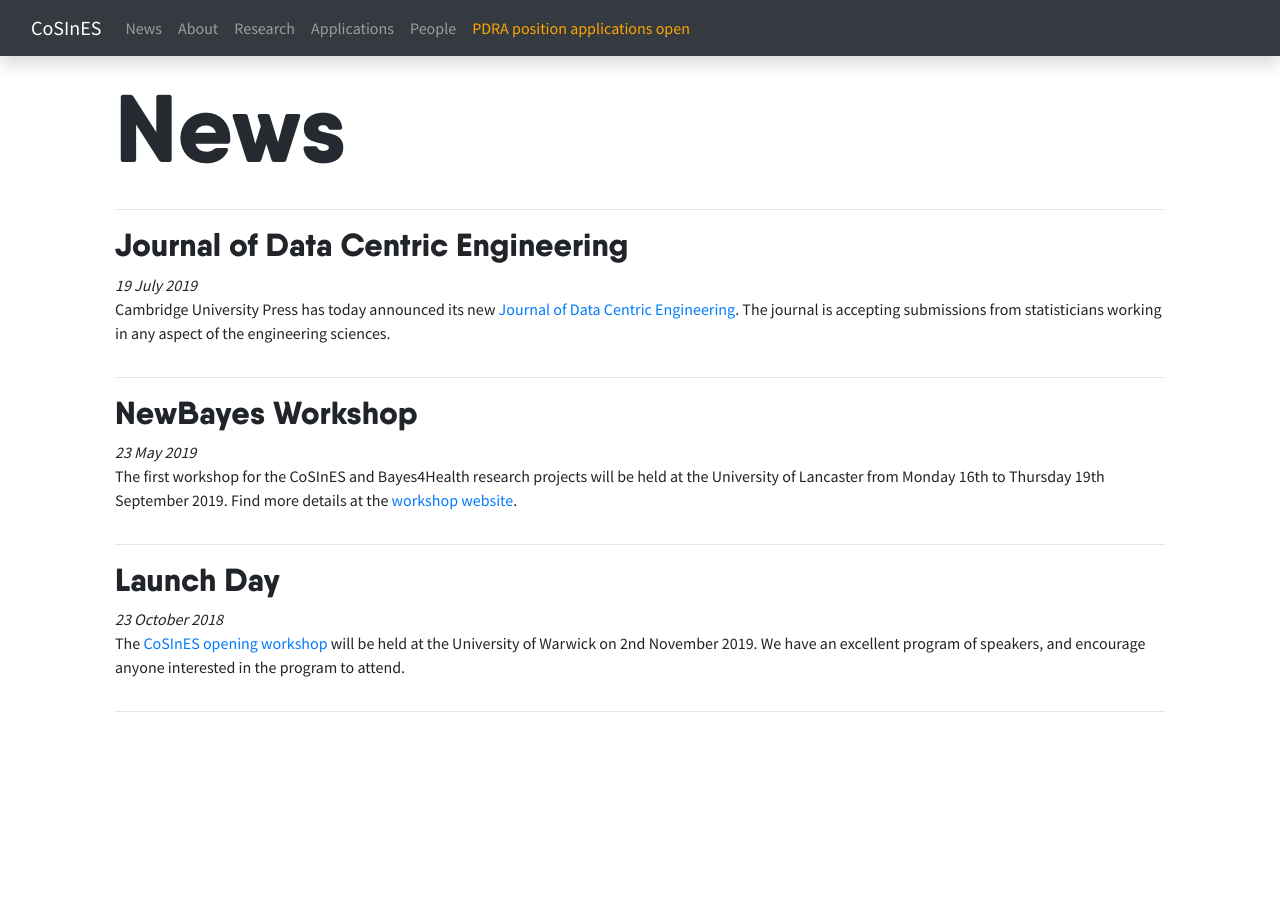
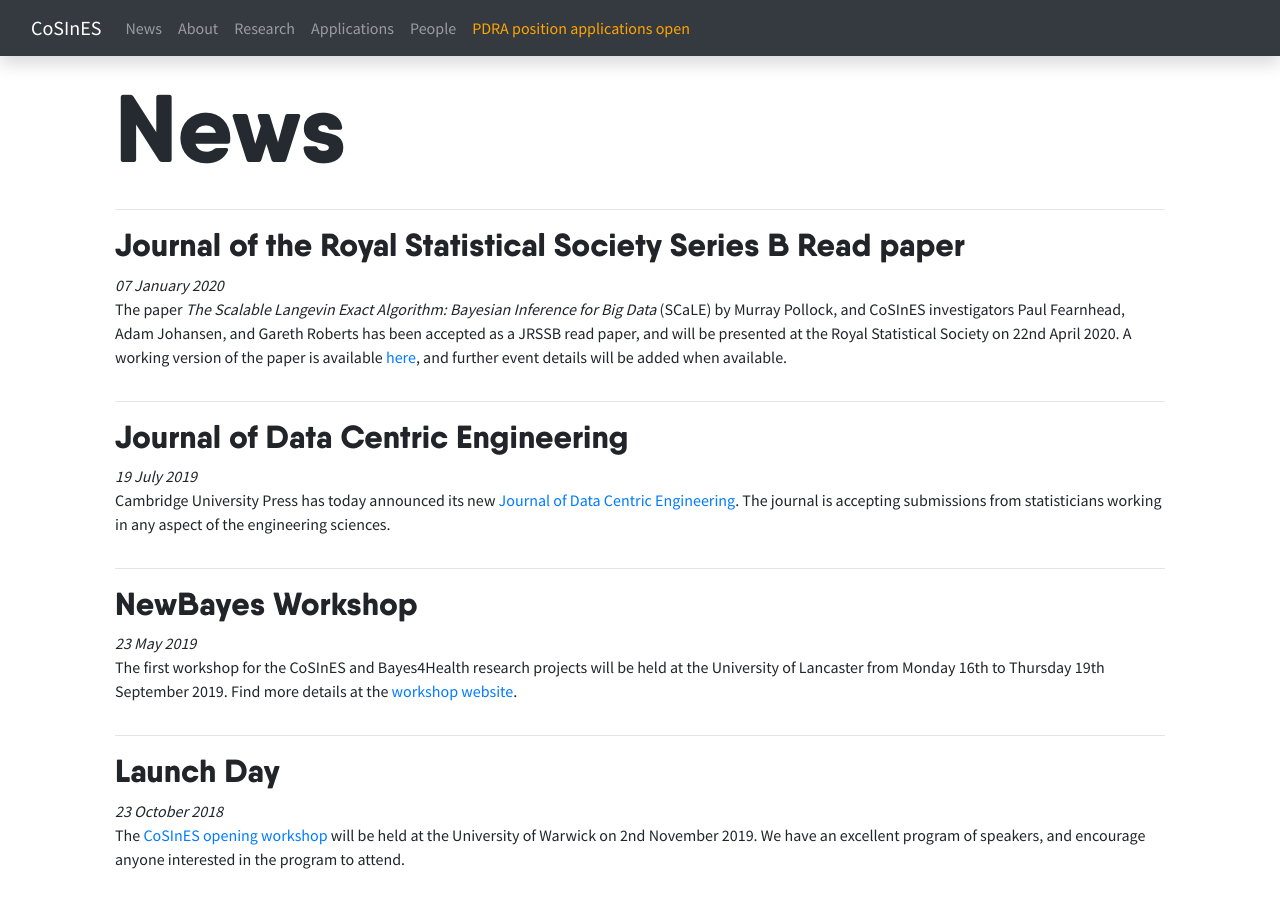
Before and after one commit to cosines-web/cosines-web.github.io, a Jekyll site: the page built from news.html, in a window 1280 px wide and 900 px high. Built offline with Jekyll 4.4.1, drawn with Linux system fonts in a browser that asks for light colours; nearby versions of some CDN libraries.

Commit message:
added JRSSB read paper to news

```diff
--- a/news.html
+++ b/news.html
@@ -14,6 +14,17 @@ title: News
 
 	<hr />
 
+	<div class="row">
+		<div class="col-md-12">
+			<h3>Journal of the Royal Statistical Society Series B Read paper</h3>
+			<em>07 January 2020</em>
+			<p>
+				The paper <i>The Scalable Langevin Exact Algorithm: Bayesian Inference for Big Data</i> (SCaLE) by Murray Pollock, and CoSInES investigators Paul Fearnhead, Adam Johansen, and Gareth Roberts has been accepted as a JRSSB read paper, and will be presented at the Royal Statistical Society on 22nd April 2020. A working version of the paper is available <a href="https://arxiv.org/abs/1609.03436">here</a>, and further event details will be added when available.
+			</p>
+		</div>
+	</div>
+
+	<hr />
 	<div class="row">
 		<div class="col-md-12">
 			<h3>Journal of Data Centric Engineering</h3>
```
